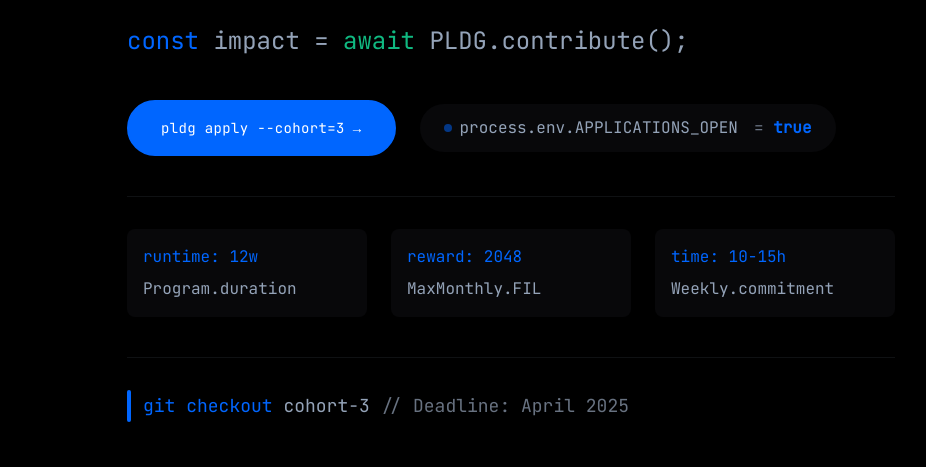
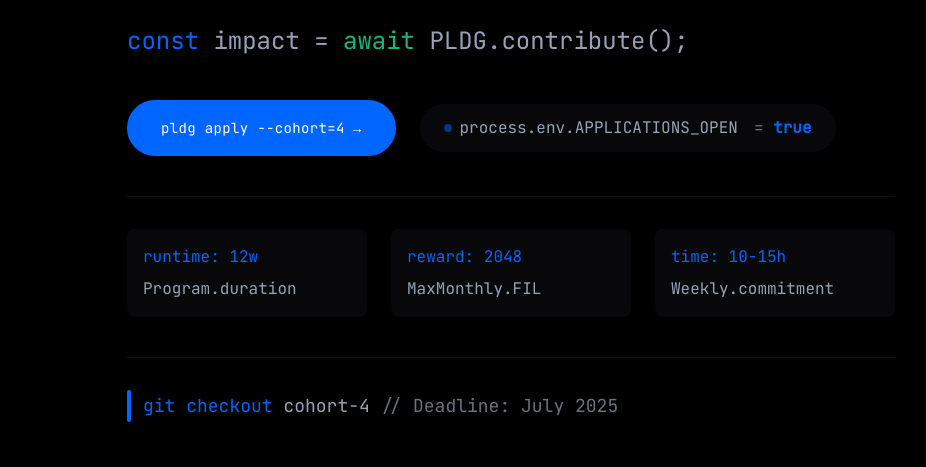
Before and after one commit to PL-Dev-Guild/pldg-website, a React (Vite) app: page / in a window 1280 px wide. Shown: the part 1007-1474 px from the top of the page, without its empty margins (1-927 px from the left). Built offline with nearby package versions, Linux system fonts and the light colour scheme; a web font is replaced by a local one.

Commit message:
Updated cohort dates for next cohort

```diff
--- a/src/App.tsx
+++ b/src/App.tsx
@@ -16,23 +16,23 @@ const PartnerShowcase = lazy(() => import('./components/PartnerShowcase').then(m
 
 const timelineEvents: TimelineEvent[] = [
   {
-    title: "Cohort 2",
-    date: "Jan 13 - Apr 6, 2025",
+    title: "Cohort 3",
+    date: "May 04 - Jul 26, 2025",
     status: "in-progress"
   },
   {
-    title: "Cohort 3 Starts",
-    date: "April 2025",
+    title: "Cohort 4 Starts",
+    date: "August 2025",
     status: "Applications Live"
   },
   {
     title: "Phase 1: Foundation",
-    date: "Jan 13 - Feb 23, 2025",
+    date: "May 04 - May 31, 2025",
     status: "completed"
   },
   {
     title: "Phase 2: Impact",
-    date: "Feb 24 - Apr 13, 2025",
+    date: "Jun 01 - Jul 26, 2025",
     status: "in-progress"
   }
 ];
@@ -183,7 +183,7 @@ function App() {
               whileHover={{ scale: 1.05 }}
               whileTap={{ scale: 0.95 }}
             >
-              Apply for Cohort 3
+              Apply for Cohort 4
             </motion.a>
             <p className="mt-4 md:mt-6 text-steel/70 font-jetbrains text-sm">
               Applications are now live!
--- a/src/components/Hero/Content.tsx
+++ b/src/components/Hero/Content.tsx
@@ -33,7 +33,7 @@ export const Content = () => (
                 variant="primary"
                 className="text-base px-8 py-4 group font-jetbrains"
               >
-                pldg apply --cohort=3
+                pldg apply --cohort=4
                 <span className="ml-2 group-hover:translate-x-1 transition-transform inline-block">→</span>
               </Button>
               <div className="flex items-center space-x-4 bg-steel/5 rounded-full px-6 py-3">
@@ -67,7 +67,7 @@ export const Content = () => (
               <div className="flex items-center space-x-3">
                 <div className="w-1 h-8 bg-electric rounded-full"></div>
                 <p className="text-lg text-steel font-jetbrains">
-                  <span className="text-electric">git checkout</span> cohort-3 <span className="text-steel/70">// Deadline: April 2025</span>
+                  <span className="text-electric">git checkout</span> cohort-4 <span className="text-steel/70">// Deadline: July 2025</span>
                 </p>
               </div>
             </div>
--- a/src/components/Terminal/index.tsx
+++ b/src/components/Terminal/index.tsx
@@ -21,7 +21,7 @@ const commands = [
     ]
   },
   {
-    command: "pldg apply --cohort=2 --confirm",
+    command: "pldg apply --cohort=4 --confirm",
     outputs: [
       { text: "Scanning GitHub profile... 🔍", color: "text-steel/70" },
       { text: "Analyzing contribution history... 📊", color: "text-mint" },
```
